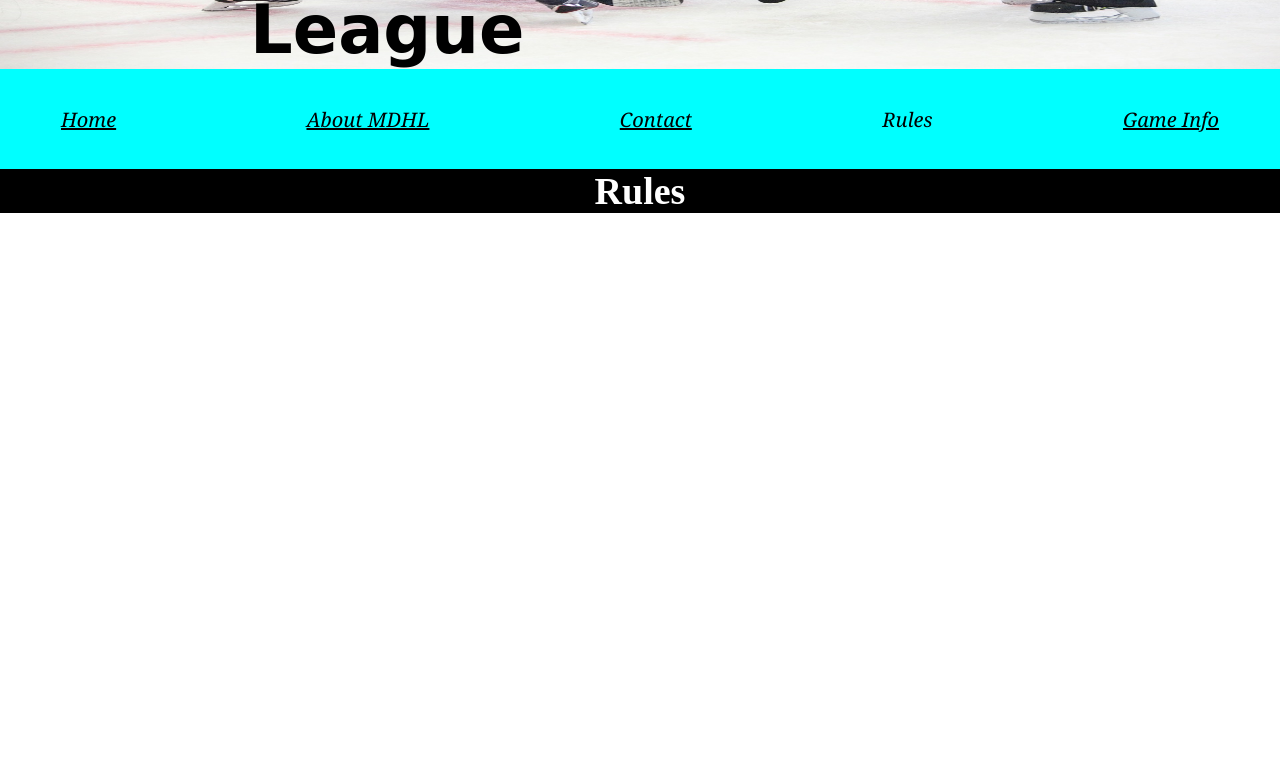
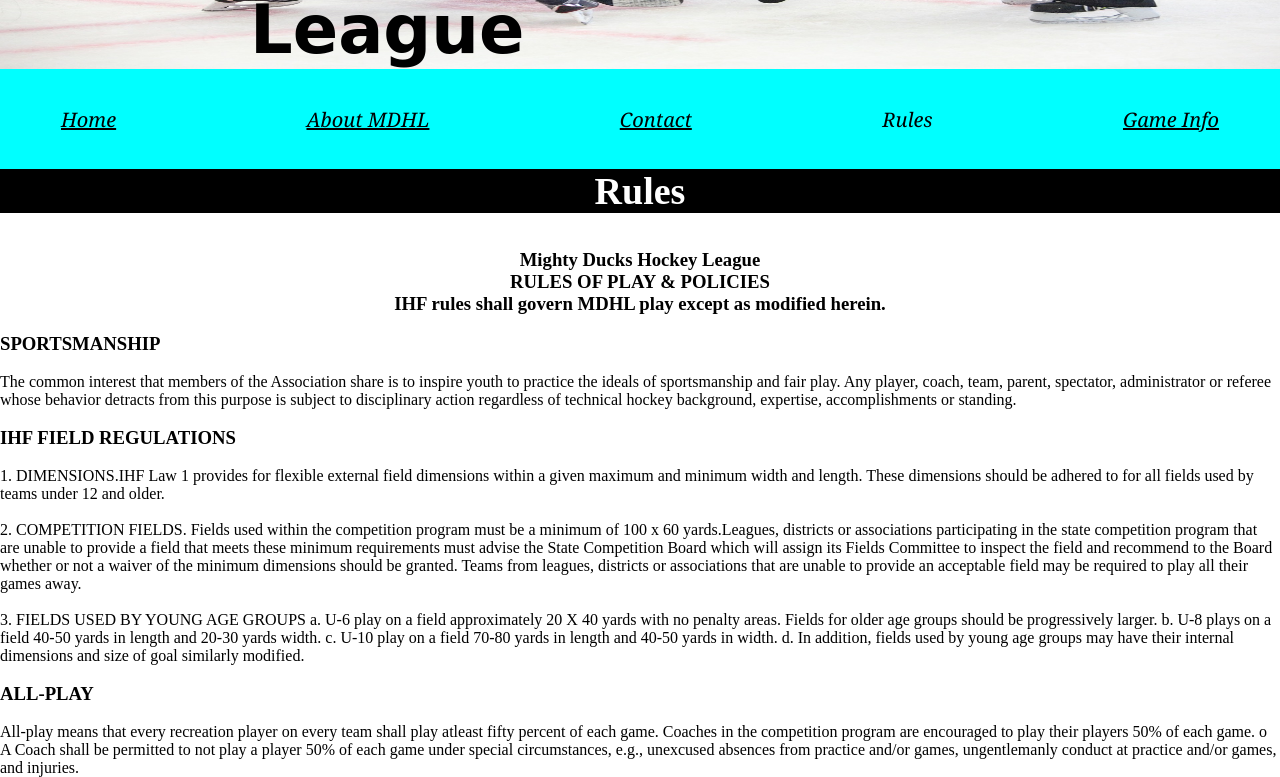
Before and after one commit to Manoleta/proyectoargentinaprograma, a plain HTML site: page rules.html in a window 1280 px wide. Shown: the part 281-1058 px from the top of the page. Before the commit the page ends 800 px from the top, so only its background shows below. Drawn offline with Linux system fonts and the light colour scheme.

Commit message:
task 3 entrega

```diff
--- a/rules.html
+++ b/rules.html
@@ -26,7 +26,57 @@
             <a class="gameinfo" href="./game_info.html">Game Info</a>
         </nav>
         <h2>Rules</h2>
+        <br>
+        <br>
+        <div class="titulo">
+        <h3>Mighty Ducks Hockey League</h3>
+        <h3>RULES OF PLAY & POLICIES</h3>
+        <h3>IHF rules shall govern MDHL play except as modified herein.</h3>
+        </div>
+        <br>
+        <div class="cuerpo">
+            <h3>SPORTSMANSHIP</h3>
+            <br>
+            <p>The common interest that members of the Association share is to inspire
+                youth to practice the ideals of sportsmanship and fair play. Any player, coach,
+                team, parent, spectator, administrator or referee whose behavior detracts from
+                this purpose is subject to disciplinary action regardless of technical hockey
+                background, expertise, accomplishments or standing.</p>
+                <br>
+            <h3>IHF FIELD REGULATIONS</h3>
+            <br>
 
+            <p>1. DIMENSIONS.IHF Law 1 provides for flexible external field dimensions within
+                a given maximum and minimum width and length. These dimensions should be
+                adhered to for all fields used by teams under 12 and older.</p>
+                <br>
+                <p>2. COMPETITION FIELDS. Fields used within the competition program must be
+                a minimum of 100 x 60 yards.Leagues, districts or associations participating in
+                the state competition program that are unable to provide a field that meets these
+                minimum requirements must advise the State Competition Board which will
+                assign its Fields Committee to inspect the field and recommend to the Board
+                whether or not a waiver of the minimum dimensions should be granted. Teams
+                from leagues, districts or associations that are unable to provide an acceptable
+                field may be required to play all their games away.</p>
+                <br>
+            <p>3. FIELDS USED BY YOUNG AGE GROUPS
+                a. U-6 play on a field approximately 20 X 40 yards with no penalty areas. Fields
+                for older age groups should be progressively larger.
+                b. U-8 plays on a field 40-50 yards in length and 20-30 yards width.
+                c. U-10 play on a field 70-80 yards in length and 40-50 yards in width.
+                d. In addition, fields used by young age groups may have their internal
+                dimensions and size of goal similarly modified.</p>
+                <br>
+            <h3>ALL-PLAY</h3>
+            <br>
+            <p>All-play means that every recreation player on every team shall play atleast
+                fifty percent of each game. Coaches in the competition program are encouraged
+                to play their players 50% of each game.
+                o A Coach shall be permitted to not play a player 50% of each game
+                under special circumstances, e.g., unexcused absences from practice
+                and/or games, ungentlemanly conduct at practice and/or games, and
+                injuries.</p>
+        </div>
     </main>
     <footer>
 
--- a/style.css
+++ b/style.css
@@ -135,15 +135,43 @@ h3,h4{
     justify-content: center;
 }
 
+table{
+    align-self: center;
+}
+
 tr{
     background-color: black;
+    border: 2px;
+    font-size: 25px;
+    margin: 3px;
+    text-align: center;
 }
 
 td{
     background-color: brown;
+    font-size: 25px;
+    margin: 3px;
+}
+
+.cuerpo{
+    flex-direction: column;
+    justify-content: center;
+}
+
+.game_info{
+    justify-content: center;
+    align-items: center;
 }
 
 .div2{
     display: flex;
     justify-content: space-around;
 }
+
+.titulo{
+    text-align: center;
+}
+
+.about{
+    justify-content: center;
+}
```
Also changed, not shown: about.html (+2 -1 lines), game_info.html (+9 -4 lines).
